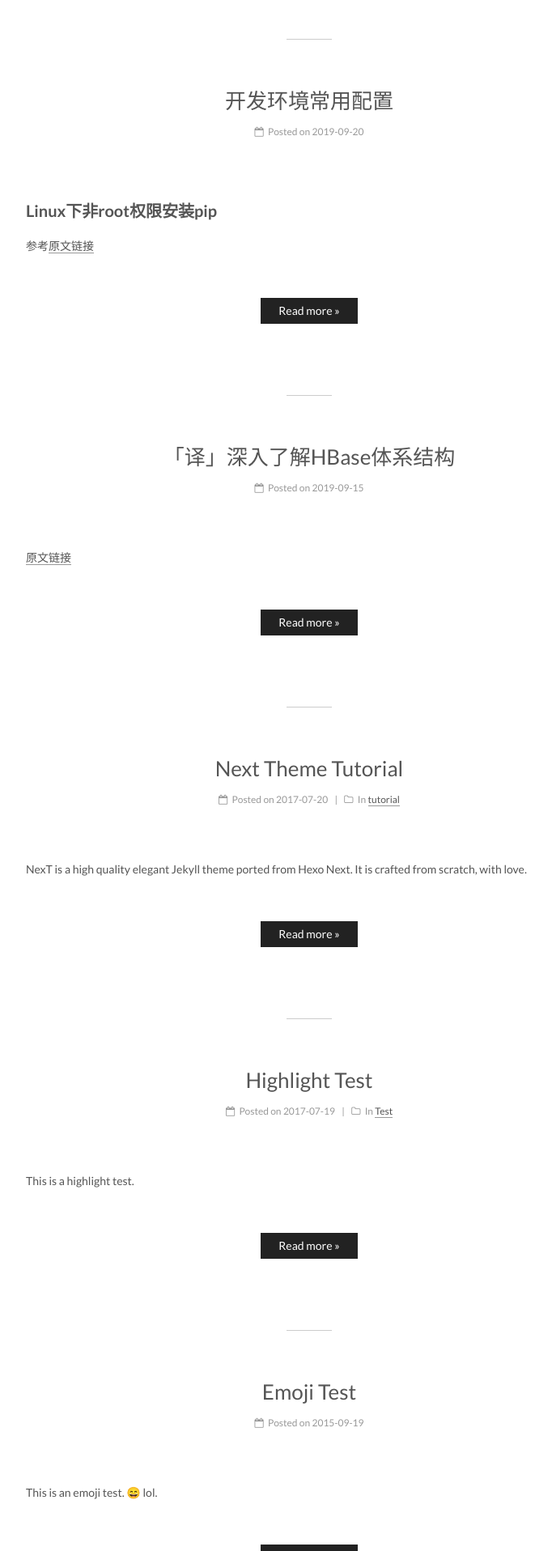
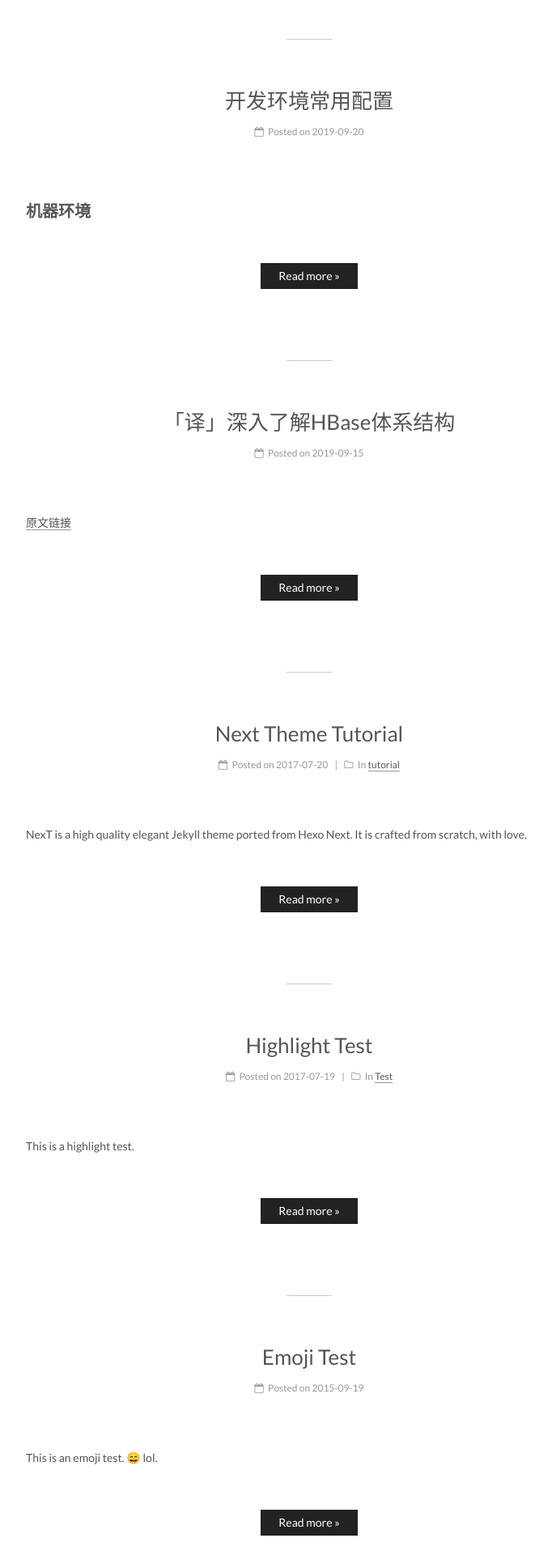
Before and after one commit to ddupg/hexo-blog, a Jekyll site: the page built from index.html, in a window 1280 px wide. Shown: the part 1286-3202 px from the top of the page at 81% size, without its empty margins (258-940 px from the left). Built offline with Jekyll 4.4.1, drawn with Linux system fonts in a browser that asks for light colours; emoji names are drawn with the system emoji font; formulas are drawn with MathJax 3; the list of posts is cut into pages by our own code; part of the change alters nothing that is shown.

````diff
--- a/_posts/2019-09-20-dev-env.md
+++ b/_posts/2019-09-20-dev-env.md
@@ -10,7 +10,24 @@ tags:
     - 开发环境
 ---
 
-## Linux下非root权限安装pip
+## 机器环境
+
+### Ubuntu Ctrl+Alt+left/right-arrow 快捷键失效
+
+`Ctrl+Alt+left/right-arrow`快捷键被`org.gnome.desktop.wm.keybindings`占用
+```
+gsettings get org.gnome.desktop.wm.keybindings switch-to-workspace-left
+gsettings get org.gnome.desktop.wm.keybindings switch-to-workspace-right
+```
+删除`org.gnome.desktop.wm.keybindings`的占用
+```
+gsettings set org.gnome.desktop.wm.keybindings switch-to-workspace-left "[]"
+gsettings set org.gnome.desktop.wm.keybindings switch-to-workspace-right "[]"
+```
+
+## Python环境
+
+### Linux下非root权限安装pip
 参考[原文链接](https://blog.csdn.net/tanzuozhev/article/details/77585342)
 
 目前只试用过python2，python3没试过
@@ -29,17 +46,45 @@ export PATH=~/.local/bin:$PATH
 pip install --user（包名称）
 ```
 
-## jdk11开始没有jre解决办法
+### 升级pip后出现ImportError: cannot import name main
+
+在Ubuntu环境升级pip，执行如下命令
+```
+pip install --upgrade pip
+```
+但`install`其他依赖包时，出现 `ImportError: cannot import name main` 错误
+
+**解决方法**
+直接修改 `pip` 文件，一般时在 `/usr/bin/pip`
+
+把下面代码
+```
+from pip import main
+if __name__ == '__main__':
+    sys.exit(main())
+```
+换成
+```
+from pip import __main__
+if __name__ == '__main__':
+    sys.exit(__main__._main())
+```
+
+[参考原文](https://blog.csdn.net/accumulate_zhang/article/details/80269313)
+
+## Java环境
+
+### jdk11开始没有jre解决办法
 
 两种解决办法都可以
 
-### jdk里其实已经自带jre
+#### 方法1：JDK里其实已经自带jre
 jdk10开始jdk不再有单独的jre目录，jdk自带jre，直接改环境变量 `$JRE_HOME`
 ```
 export JRE_HOME=${JAVA_HOME}
 ```
 
-### 生成jre
+#### 方法2：生成jre
 1. 下载jdk之后，在jdk目录下执行
 **linux**
 ```
@@ -56,15 +101,3 @@ export JRE_HOME=${JAVA_HOME}/jre
 export CLASSPATH=.:${JAVA_HOME}/lib:${JRE_HOME}/lib
 export PATH=${JAVA_HOME}/bin:$PATH
 ```
-## Ubuntu Ctrl+Alt+left/right-arrow 快捷键失效
-
-`Ctrl+Alt+left/right-arrow`快捷键被`org.gnome.desktop.wm.keybindings`占用
-```
-gsettings get org.gnome.desktop.wm.keybindings switch-to-workspace-left
-gsettings get org.gnome.desktop.wm.keybindings switch-to-workspace-right
-```
-删除`org.gnome.desktop.wm.keybindings`的占用
-```
-gsettings set org.gnome.desktop.wm.keybindings switch-to-workspace-left "[]"
-gsettings set org.gnome.desktop.wm.keybindings switch-to-workspace-right "[]"
-```
````
